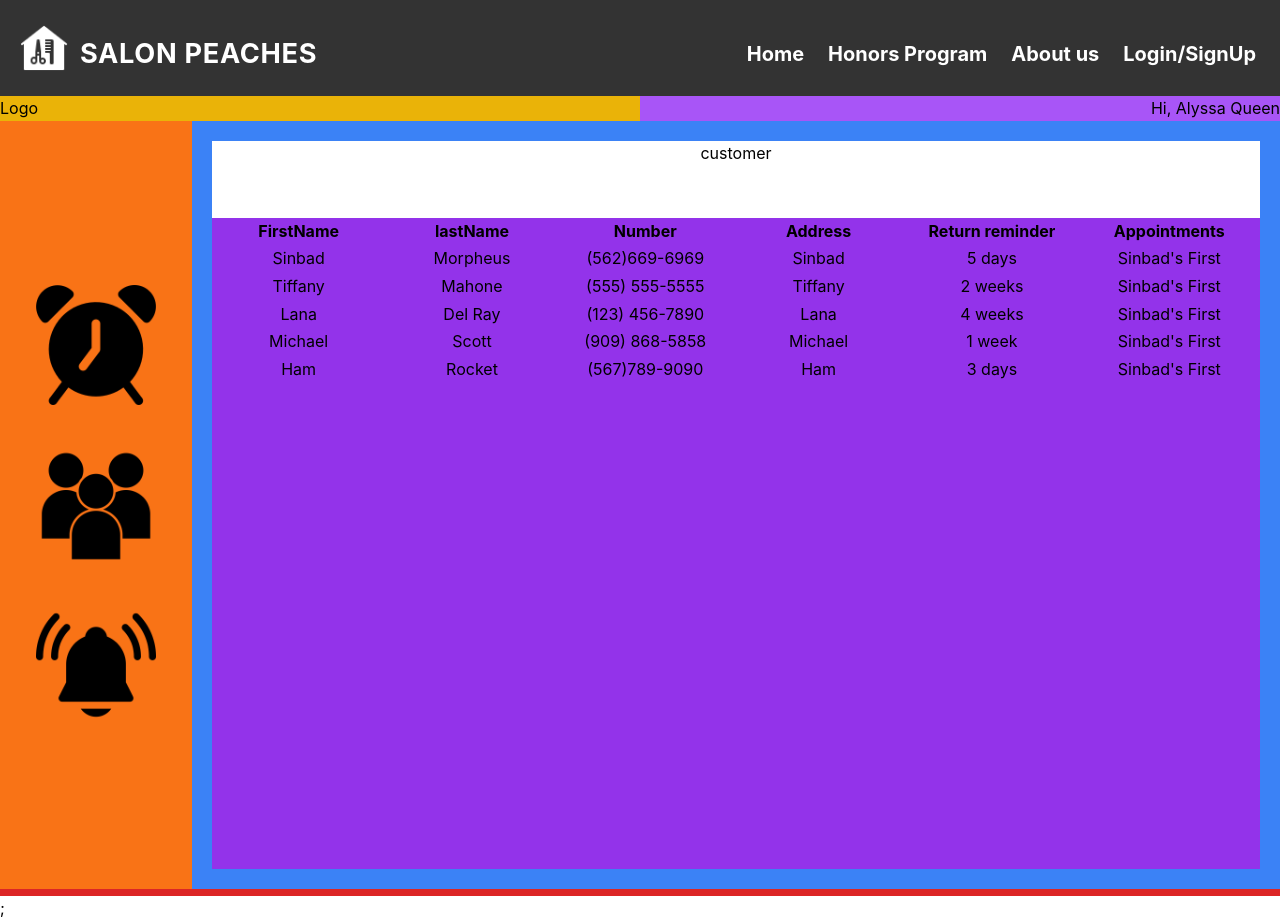
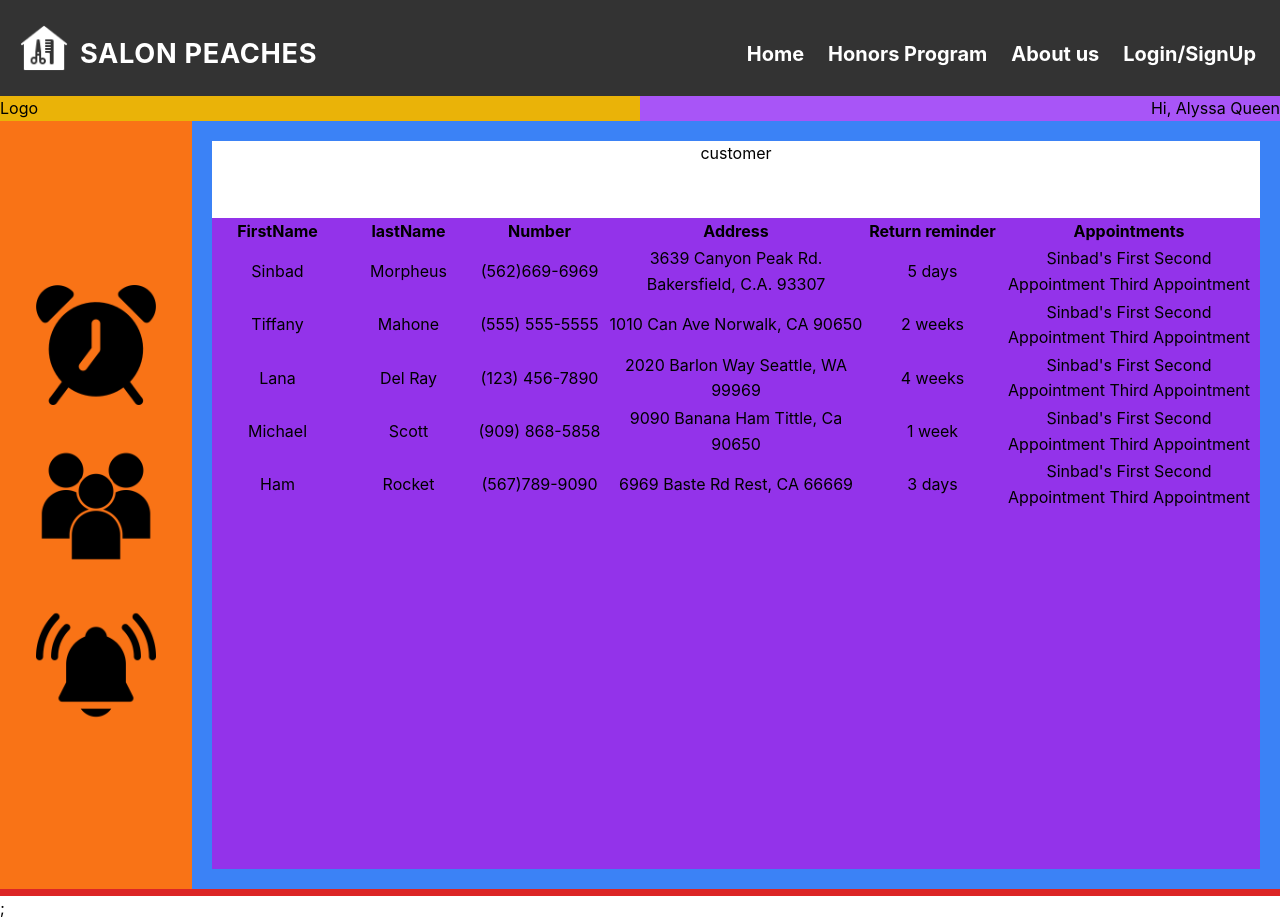
Before and after one commit to JOCECODE/appointmentSetter, a Next.js app: page /adminPage in a window 1280 px wide. Built offline with nearby package versions, Linux system fonts and the light colour scheme.

Commit message:
fixed bigs and styling issues with appointments displayed;

```diff
--- a/src/components/modules/customerModule/DataTable.tsx
+++ b/src/components/modules/customerModule/DataTable.tsx
@@ -9,9 +9,9 @@ export default function DataTable() {
         { name: "FirstName", width: "10%" },
         { name: "lastName", width: "10%" },
         { name: "Number", width: "10%" },
-        { name: "Address", width: "10%" },
+        { name: "Address", width: "20%" },
         { name: "Return reminder", width: "10%" },
-        {name: "Appointments", width: "10%"}
+        {name: "Appointments", width: "20%"}
     ];
 
     // This would be replaced with data from the database
@@ -56,7 +56,7 @@ export default function DataTable() {
         <tbody>
             {/* as of right now the data hard coded eventually it will display the
                 data that is bein returned from the database */}
-            {users.map(({firstName, lastName, phoneNumber, reminder, appointments}) => {
+            {users.map(({firstName, lastName, phoneNumber, address, reminder, appointments}) => {
                 return(
                    <tr key={firstName}>
                         <td data-th="firstName">
@@ -69,13 +69,13 @@ export default function DataTable() {
                             {phoneNumber}
                         </td>
                         <td data-th="address">
-                            {firstName}
+                            {address}
                         </td>
                         <td data-th="reminder">
                             {reminder}
                         </td>
                         <td data-th="appointments">
-                            {appointments[0]}
+                            {`${appointments[0]} ${appointments[1]} ${appointments[2]}`}
                         </td>
                    </tr>
                 );
```
